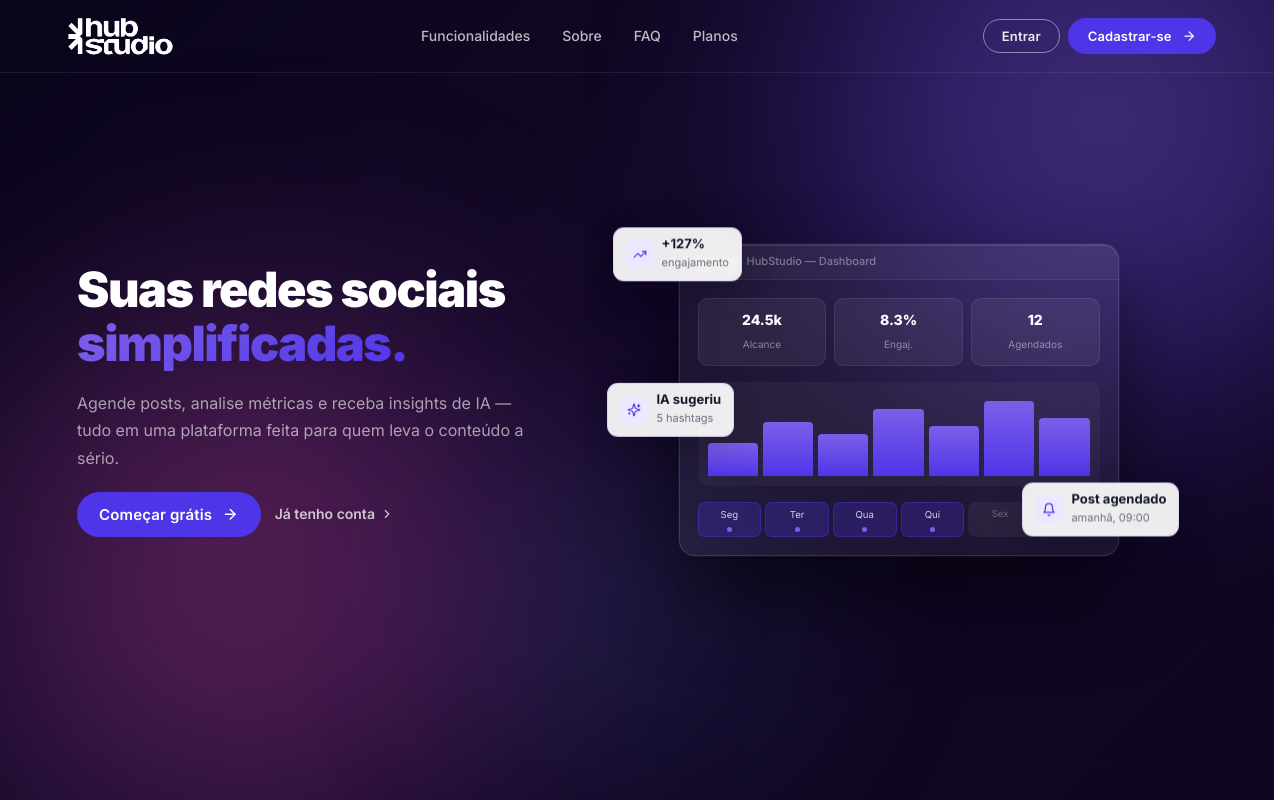
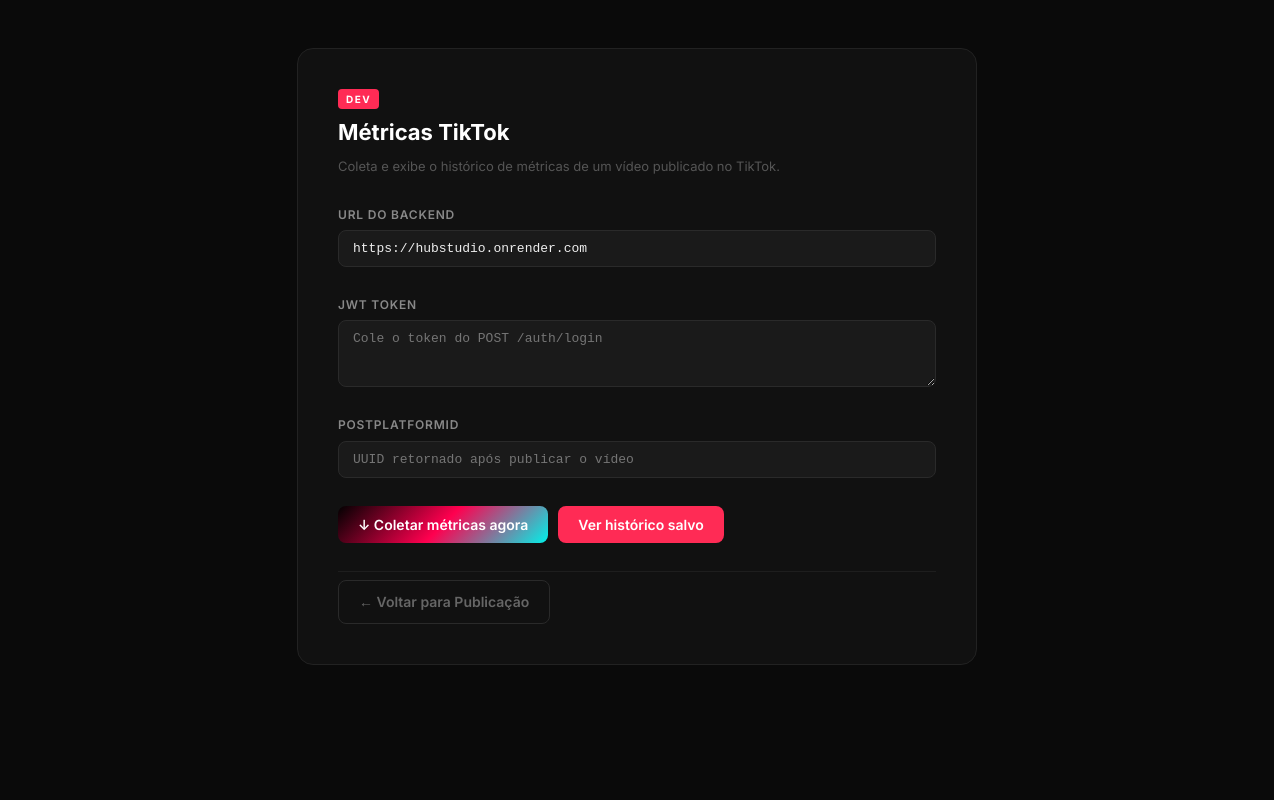
Before and after one commit to gtvmoraes/HubStudio, a React (Vite) app: page /dev/tiktok/metrics in a window 1280 px wide. Before the commit this address led to /. Shown: the top 800 px of the page. Built offline with nearby package versions, Linux system fonts and the light colour scheme.

Commit message:
Adicionar tela de metricas TikTok com historico e cards de KPI

```diff
--- a/src/App.jsx
+++ b/src/App.jsx
@@ -9,6 +9,7 @@
 import Landing from './pages/Landing/Landing'
 import DevTikTok from './pages/DevTikTok/DevTikTok'
 import DevTikTokPost from './pages/DevTikTok/DevTikTokPost'
+import DevTikTokMetrics from './pages/DevTikTok/DevTikTokMetrics'
 import IntegrationsCallback from './pages/IntegrationsCallback/IntegrationsCallback'
 import Login from './pages/Login/Login'
 import Cadastro from './pages/Cadastro/Cadastro'
@@ -55,6 +56,7 @@
                 {/* Rotas de desenvolvimento — sem autenticação, acesso direto pela URL */}
                 <Route path="/dev/tiktok" element={<DevTikTok />} />
                 <Route path="/dev/tiktok/post" element={<DevTikTokPost />} />
+                <Route path="/dev/tiktok/metrics" element={<DevTikTokMetrics />} />
                 <Route path="/integrations/callback" element={<IntegrationsCallback />} />
 
                 <Route path="*" element={<Navigate to="/" replace />} />
--- a/src/pages/DevTikTok/DevTikTok.css
+++ b/src/pages/DevTikTok/DevTikTok.css
@@ -382,3 +382,44 @@
   padding-top: 8px;
   border-top: 1px solid #1e1e1e;
 }
+
+.metrics-grid {
+  display: grid;
+  grid-template-columns: repeat(4, 1fr);
+  gap: 12px;
+}
+
+.metric-card {
+  background: #111;
+  border: 1px solid #222;
+  border-radius: 12px;
+  padding: 20px 12px;
+  display: flex;
+  flex-direction: column;
+  align-items: center;
+  gap: 6px;
+}
+
+.metric-icon { font-size: 22px; }
+.metric-value { font-size: 28px; font-weight: 700; color: #fff; }
+.metric-label { font-size: 11px; color: #666; text-transform: uppercase; letter-spacing: 0.05em; }
+
+.metrics-history-header,
+.metrics-history-row {
+  display: grid;
+  grid-template-columns: 2fr 1fr 1fr 1fr 1fr;
+  gap: 8px;
+  padding: 6px 8px;
+  font-size: 12px;
+}
+
+.metrics-history-header {
+  color: #555;
+  border-bottom: 1px solid #1e1e1e;
+  font-weight: 600;
+  text-transform: uppercase;
+  letter-spacing: 0.05em;
+}
+
+.metrics-history-row { color: #ccc; }
+.metrics-history-row:hover { background: #111; }
--- /dev/null
+++ b/src/pages/DevTikTok/DevTikTokMetrics.jsx
@@ -0,0 +1,167 @@
+import { useState } from 'react'
+import './DevTikTok.css'
+
+const DEFAULT_API = 'https://hubstudio.onrender.com'
+
+export default function DevTikTokMetrics() {
+  const [apiBase, setApiBase] = useState(DEFAULT_API)
+  const [jwt, setJwt] = useState('')
+  const [postPlatformId, setPostPlatformId] = useState('')
+  const [history, setHistory] = useState([])
+  const [loading, setLoading] = useState(false)
+  const [error, setError] = useState('')
+  const [log, setLog] = useState([])
+
+  const addLog = (msg, type = 'info') =>
+    setLog(prev => [...prev, { msg, type, time: new Date().toLocaleTimeString() }])
+
+  const collect = async () => {
+    if (!jwt.trim()) { setError('Cole um JWT válido.'); return }
+    if (!postPlatformId.trim()) { setError('Informe o postPlatformId.'); return }
+    setError(''); setLoading(true)
+    addLog(`POST → /posts/${postPlatformId}/metrics/tiktok/collect`)
+    try {
+      const res = await fetch(`${apiBase}/posts/${postPlatformId}/metrics/tiktok/collect`, {
+        method: 'POST',
+        headers: { Authorization: `Bearer ${jwt.trim()}` }
+      })
+      const data = await res.json()
+      if (!res.ok) throw new Error(data.message ?? JSON.stringify(data))
+      addLog(`${data.length} coleta(s) no histórico`, 'success')
+      setHistory(data)
+    } catch (err) {
+      addLog(`Erro: ${err.message}`, 'error')
+      setError(err.message)
+    } finally {
+      setLoading(false)
+    }
+  }
+
+  const loadHistory = async () => {
+    if (!jwt.trim()) { setError('Cole um JWT válido.'); return }
+    if (!postPlatformId.trim()) { setError('Informe o postPlatformId.'); return }
+    setError(''); setLoading(true)
+    addLog(`GET → /posts/${postPlatformId}/metrics/tiktok`)
+    try {
+      const res = await fetch(`${apiBase}/posts/${postPlatformId}/metrics/tiktok`, {
+        headers: { Authorization: `Bearer ${jwt.trim()}` }
+      })
+      const data = await res.json()
+      if (!res.ok) throw new Error(data.message ?? JSON.stringify(data))
+      addLog(`${data.length} coleta(s) carregadas`, 'success')
+      setHistory(data)
+    } catch (err) {
+      addLog(`Erro: ${err.message}`, 'error')
+      setError(err.message)
+    } finally {
+      setLoading(false)
+    }
+  }
+
+  const latest = history[0]
+
+  return (
+    <div className="devtk-root">
+      <div className="devtk-card">
+        <div className="devtk-header">
+          <span className="devtk-badge">DEV</span>
+          <h1>Métricas TikTok</h1>
+          <p>Coleta e exibe o histórico de métricas de um vídeo publicado no TikTok.</p>
+        </div>
+
+        <section className="devtk-section">
+          <label className="devtk-label">URL do Backend</label>
+          <input className="devtk-input" value={apiBase} onChange={e => setApiBase(e.target.value)} />
+        </section>
+
+        <section className="devtk-section">
+          <label className="devtk-label">JWT Token</label>
+          <textarea className="devtk-textarea" value={jwt} onChange={e => setJwt(e.target.value)}
+            placeholder="Cole o token do POST /auth/login" rows={3} />
+        </section>
+
+        <section className="devtk-section">
+          <label className="devtk-label">postPlatformId</label>
+          <input className="devtk-input" value={postPlatformId} onChange={e => setPostPlatformId(e.target.value)}
+            placeholder="UUID retornado após publicar o vídeo" />
+        </section>
+
+        <div className="devtk-actions">
+          <button className="devtk-btn tiktok" onClick={collect} disabled={loading}>
+            {loading ? 'Coletando…' : '↓ Coletar métricas agora'}
+          </button>
+          <button className="devtk-btn primary" onClick={loadHistory} disabled={loading}>
+            {loading ? 'Carregando…' : 'Ver histórico salvo'}
+          </button>
+        </div>
+
+        {error && <div className="devtk-error"><strong>Erro:</strong> {error}</div>}
+
+        {latest && (
+          <section className="devtk-section">
+            <label className="devtk-label">Última coleta — {fmt(latest.collectedAt)}</label>
+            <div className="metrics-grid">
+              <MetricCard label="Views" value={latest.views} icon="👁" />
+              <MetricCard label="Likes" value={latest.likes} icon="❤️" />
+              <MetricCard label="Comentários" value={latest.comments} icon="💬" />
+              <MetricCard label="Compartilhamentos" value={latest.shares} icon="↗" />
+            </div>
+          </section>
+        )}
+
+        {history.length > 1 && (
+          <section className="devtk-section">
+            <label className="devtk-label">Histórico ({history.length} coletas)</label>
+            <div className="devtk-log" style={{ maxHeight: 300 }}>
+              <div className="metrics-history-header">
+                <span>Data</span><span>Views</span><span>Likes</span><span>Coments.</span><span>Shares</span>
+              </div>
+              {history.map(h => (
+                <div key={h.id} className="metrics-history-row">
+                  <span>{fmt(h.collectedAt)}</span>
+                  <span>{h.views ?? 0}</span>
+                  <span>{h.likes ?? 0}</span>
+                  <span>{h.comments ?? 0}</span>
+                  <span>{h.shares ?? 0}</span>
+                </div>
+              ))}
+            </div>
+          </section>
+        )}
+
+        {log.length > 0 && (
+          <section className="devtk-section">
+            <label className="devtk-label">Log</label>
+            <div className="devtk-log">
+              {log.map((l, i) => (
+                <div key={i} className={`devtk-log-line ${l.type}`}>
+                  <span className="devtk-log-time">{l.time}</span>
+                  <span>{l.msg}</span>
+                </div>
+              ))}
+            </div>
+          </section>
+        )}
+
+        <div className="devtk-nav">
+          <a href="/dev/tiktok/post" className="devtk-btn ghost">← Voltar para Publicação</a>
+        </div>
+      </div>
+    </div>
+  )
+}
+
+function MetricCard({ label, value, icon }) {
+  return (
+    <div className="metric-card">
+      <span className="metric-icon">{icon}</span>
+      <span className="metric-value">{value ?? 0}</span>
+      <span className="metric-label">{label}</span>
+    </div>
+  )
+}
+
+function fmt(iso) {
+  if (!iso) return '—'
+  return new Date(iso).toLocaleString('pt-BR')
+}
--- a/src/pages/DevTikTok/DevTikTokPost.jsx
+++ b/src/pages/DevTikTok/DevTikTokPost.jsx
@@ -271,7 +271,10 @@
             </button>
           )}
           {step === 'done' && (
-            <div className="devtk-success-banner">✓ Vídeo publicado com sucesso no TikTok!</div>
+            <>
+              <div className="devtk-success-banner">✓ Vídeo publicado com sucesso no TikTok!</div>
+              <a href="/dev/tiktok/metrics" className="devtk-btn primary">Ver métricas →</a>
+            </>
           )}
           {step !== 'idle' && (
             <button className="devtk-btn ghost" onClick={handleReset}>Recomeçar</button>
```
